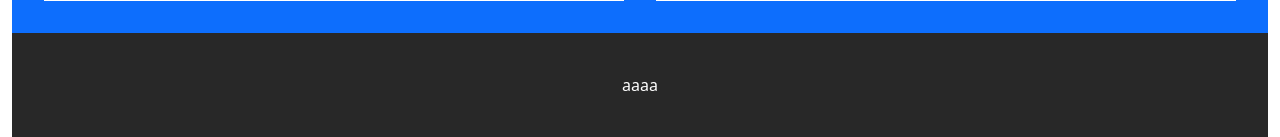
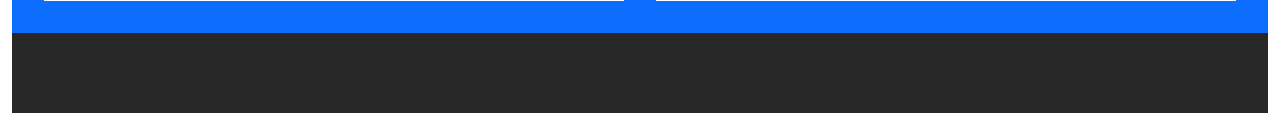
Before and after one commit to Lonlas/CastraPet, a PHP site: page /CastraPet/ in a window 1280 px wide. Shown: the part 1007-1144 px from the top of the page. After the commit the page ends 1120 px from the top, so only its background shows below. Run offline with PHP 8.4, Linux system fonts and the light colour scheme.

Commit message:
Tirei palavras do footer

```diff
--- a/view/home.php
+++ b/view/home.php
@@ -45,7 +45,7 @@
             </div>
         </div>
         <footer class="container-fluid text-center" style="padding: 2.5rem; color:white; background:var(--preto);">
-                aaaa
+
         </footer>
     </div>
     <!-- /CORPO -->
```
